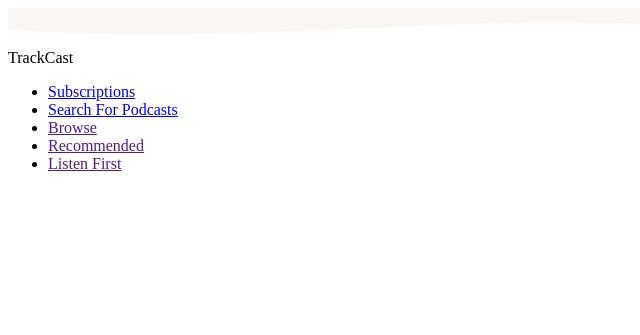
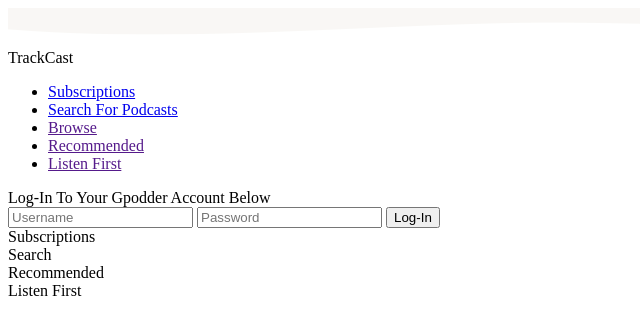
Before and after one commit to katherinemarsh/TrackCast, a Flask app: page / in a window 1680 px wide. Shown: the top 335 px of the page, without its empty margins (0-640 px from the left). Run offline with Flask 2, Linux system fonts and the light colour scheme.

Commit message:
html template, added log in form and divs

```diff
--- a/app/templates/index.html
+++ b/app/templates/index.html
@@ -34,6 +34,28 @@
         </ul>
       </nav>
 
+      <div id="log-in" class="div-header-text">Log-In To Your Gpodder Account Below
+
+      <form id="log-in-form" action="/" method="post">
+        <input name="username" type="text" placeholder="Username" required>
+
+        <input name="password" type="password" placeholder="Password" required>
+
+        <input type='submit' value="Log-In">
+      </form>
+
+    </div>
+
+    <div id="subscription-section" class="div-header-text">Subscriptions
+    </div>
+
+
+    <div id="search-section" class="div-header-text">Search</div>
+    <div id="recommended-section" class="div-header-text">Recommended</div>
+    <div id="listen-first-section" class="div-header-text">Listen First</div>
+
+    </div>
+
   </body>
 
 </html>
```
